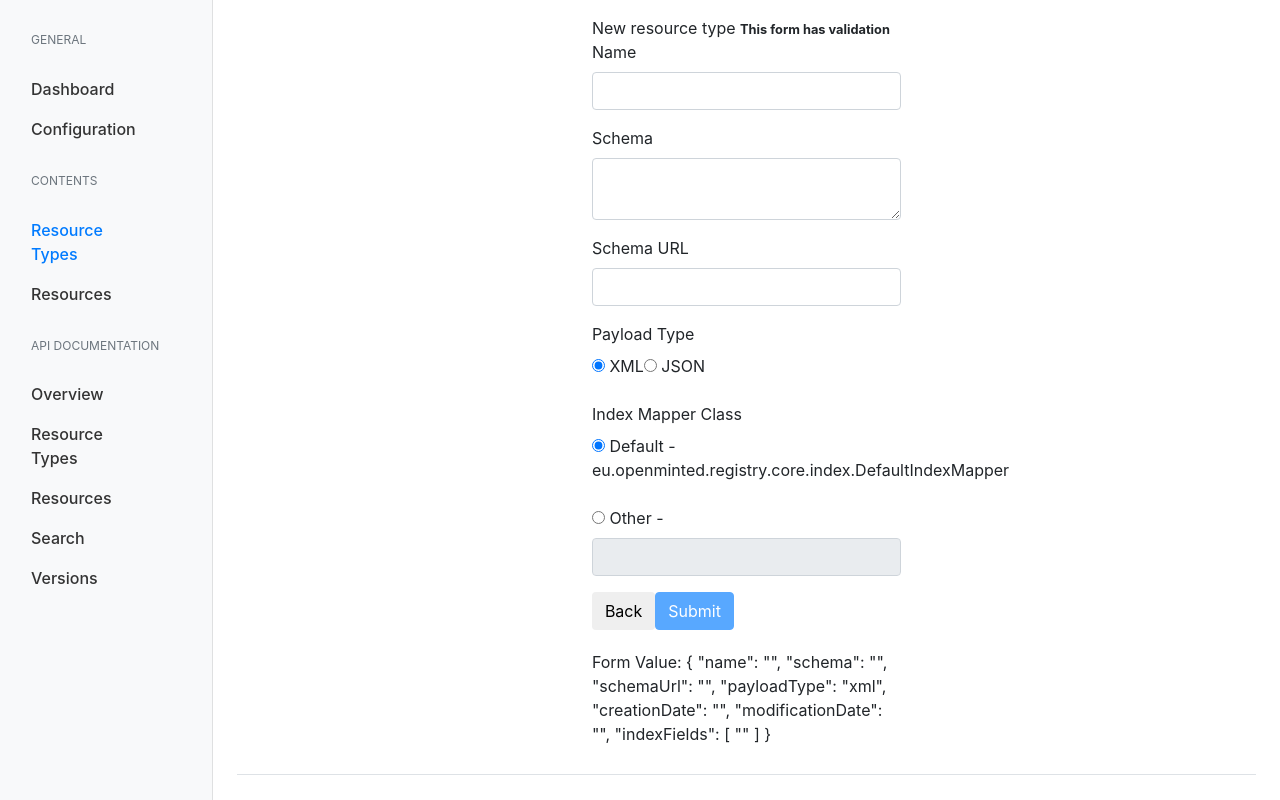
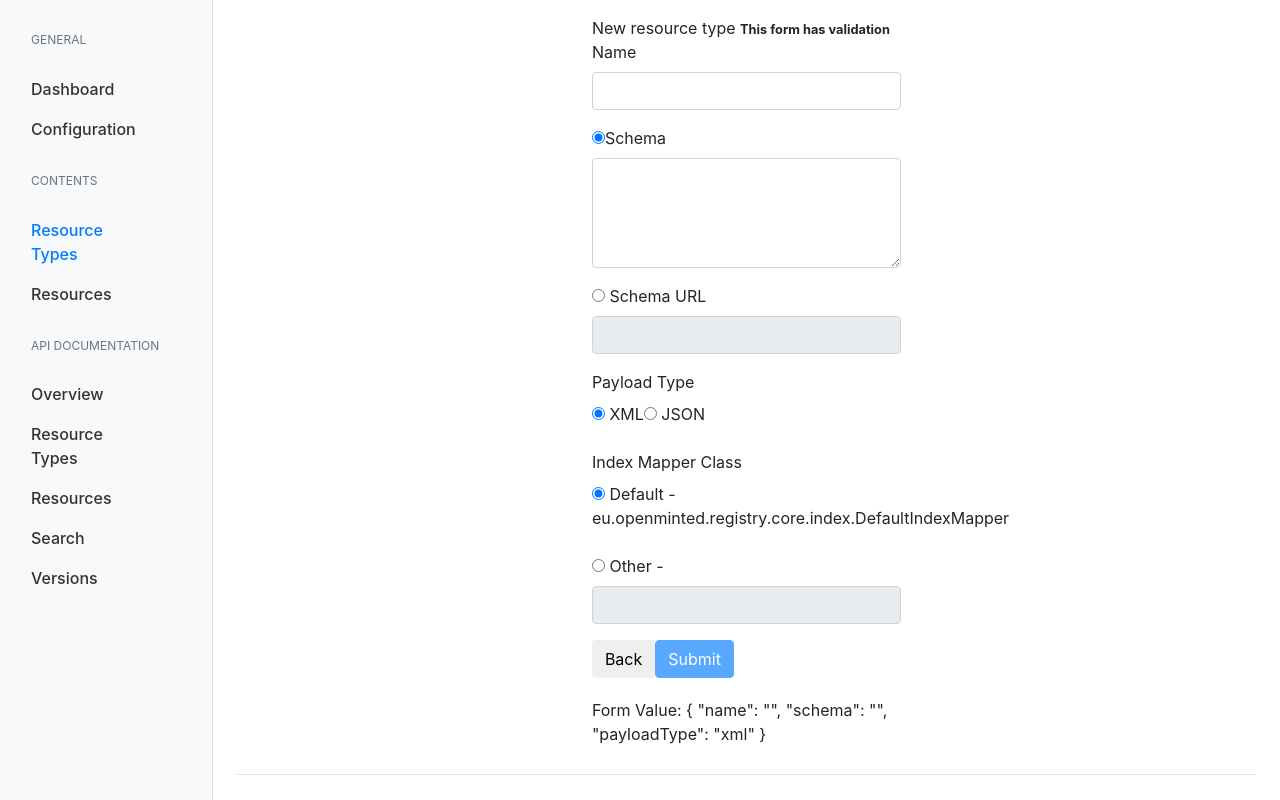
Before and after one commit to TheQuaker/registry-core-gui, an Angular app: page /resourceTypes/addNewResource in a window 1280 px wide. Built offline with nearby package versions, Linux system fonts and the light colour scheme.

Commit message:
1<new Resource Form refined> 2<update Resource Form refined> 3<new ResourceType Form refined>

```diff
--- a/src/app/resource/new-resource.component.html
+++ b/src/app/resource/new-resource.component.html
@@ -15,7 +15,7 @@
     </div>
 
     <div class="content-wrapper">
-      <form [formGroup]="resourceForm" (submit)="postResource()" class="form-horizontal" novalidate="novalidate">
+      <form [formGroup]="resourceForm" class="form-horizontal" novalidate="novalidate">
 
         <div class="offset-md-4 col-md-4">
           <div class="form-group">
@@ -64,7 +64,7 @@
           <div class="form-group form-actions">
             <div class="col-md-offset-2 col-md-6">
               <button class="btn btn-default" (click)="goBack()">Back</button>
-              <button class="btn btn-success" type="submit" [disabled]="!resourceForm.valid">Save resource</button>
+              <button class="btn btn-success" [disabled]="!resourceForm.valid" (click)="postResource()">Save resource</button>
             </div>
           </div>
         </div>
--- a/src/app/resource/resource-list.component.ts
+++ b/src/app/resource/resource-list.component.ts
@@ -75,6 +75,11 @@ export class ResourceListComponent implements OnInit {
           }
         } else {
           resourceType = '*';
+          if (params['resourceType'] === 'all') {
+            this.filterForm.get('resourceType').setValue('all');
+          } else {
+            this.filterForm.get('resourceType').setValue('null');
+          }
         }
         if (params['searchTerm']) {
           query = params['searchTerm'];
@@ -83,6 +88,7 @@ export class ResourceListComponent implements OnInit {
           }
         } else {
           query = '*';
+          this.filterForm.get('queryString').setValue('');
         }
         if (!params['page']) {
           this.router.navigate(['/resources'], {queryParams: {page: 1}, queryParamsHandling: 'merge'});
@@ -129,19 +135,6 @@ export class ResourceListComponent implements OnInit {
     } else {
       searchTerm = this.filterForm.get('queryString').value;
     }
-    if (event.target.value === 'all') {
-      this.resourceService.getResourcesBySearch('*', searchTerm, '0').subscribe(
-        resourcePage => this.resourcePage = resourcePage,
-        error => this.errorMessage = <any>error,
-        // () => this.viewPage = this.resourcePage.results.slice(0, 10)
-      );
-    } else {
-      this.resourceService.getResourcesBySearch(event.target.value, searchTerm, '0').subscribe(
-        resourcePage => this.resourcePage = resourcePage,
-        error => this.errorMessage = <any>error,
-        // () => this.viewPage = this.resourcePage.results.slice(0, 10)
-      );
-    }
     this.router.navigate(['/resources'],
       {queryParams: {resourceType: event.target.value, searchTerm: searchTerm, page: 1}, queryParamsHandling: ''});
   }
@@ -150,7 +143,7 @@ export class ResourceListComponent implements OnInit {
     console.log(this.filterForm.value);
     let query: string;
     let resourceType: string;
-    if (this.filterForm.controls['resourceType'].value) {
+    if (this.filterForm.controls['resourceType'].value && this.filterForm.controls['resourceType'].value !== 'null' ) {
       resourceType = this.filterForm.controls['resourceType'].value;
     } else {
       resourceType = '*';
@@ -161,10 +154,6 @@ export class ResourceListComponent implements OnInit {
       query = '*';
     }
     this.router.navigate(['/resources'], {queryParams: {resourceType: resourceType, searchTerm: query}, queryParamsHandling: ''});
-    if (resourceType === 'all') {
-      resourceType = '*';
-    }
-    this.getResources(resourceType, query, '0');
   }
 
   /** DELETE **/
@@ -175,10 +164,10 @@ export class ResourceListComponent implements OnInit {
     let page: number;
     this.route.queryParams.subscribe(
       params => {
-        console.log(params);
+        // console.log(params);
         if (params['resourceType'] && params['resourceType'] !== 'all') {
           resourceType = params['resourceType'];
-          console.log('this resourceype = ' + resourceType);
+          // console.log('this resourceype = ' + resourceType);
         } else {
           resourceType = '*';
         }
@@ -192,14 +181,14 @@ export class ResourceListComponent implements OnInit {
       }
     );
 
-    console.log('resourceType = ' + resourceType + '\nquery = ' + query + '\nstart item = ' + startItem + '\npage = ' + page);
+    // console.log('resourceType = ' + resourceType + '\nquery = ' + query + '\nstart item = ' + startItem + '\npage = ' + page);
     this.resourceService.deleteResource(id).subscribe(
       res => {},
       error => this.errorMessage = <any>error,
       () => {
-        console.log('the correct page ' + page);
+        // this should be more elegant
+        this.router.navigate(['/resources'], { queryParams: {page : 1}, queryParamsHandling: 'merge'});
         window.location.reload();
-        // this.router.navigate(['/resources'], { queryParams: {page : page}, queryParamsHandling: 'merge'})
       }
     );
   }
--- a/src/app/resource/update-resource.component.html
+++ b/src/app/resource/update-resource.component.html
@@ -1,9 +1,9 @@
 <p>Update Form</p>
 
 <div class="col-md-12">
-  <form [formGroup]="resourceForm" (submit)="putResource()" class="form-horizontal" novalidate="novalidate">
+  <form [formGroup]="resourceForm" class="form-horizontal" novalidate="novalidate">
 
-    <div class="col-md-6">
+    <div class="offset-md-4 col-md-4">
       <div class="form-group">
         <label class="control-label">Resource Type</label>
         <div class="" *ngIf="resourceTypes">
@@ -48,13 +48,12 @@
       <div class="form-group form-actions">
         <div class="col-md-offset-2 col-md-6">
           <button class="btn btn-default" (click)="goBack()">Back</button>
-          <button class="btn btn-success" type="submit">Save changes</button>
+          <button class="btn btn-success" [disabled]="!resourceForm.valid || !resourceForm.dirty" (click)="putResource()">Save changes</button>
         </div>
       </div>
     </div>
   </form>
-  <!--<p *ngIf="resource">-->
-    <!--&lt;!&ndash;Resource Value: {{resource | json}}&ndash;&gt;-->
-    <!--Resource Value: {{resourceForm.value | json}}-->
-  <!--</p>-->
+  <p *ngIf="resource">
+    Resource Value: {{resourceForm.value | json}}
+  </p>
 </div>
--- a/src/app/resource/update-resource.component.ts
+++ b/src/app/resource/update-resource.component.ts
@@ -15,6 +15,7 @@ import {ResourceType} from '../domain/resource-type';
 export class UpdateResourceComponent implements OnInit {
 
   resourceForm = this.fb.group({
+    id:['', Validators.required],
     payload: ['', Validators.required],
     payloadFormat: ['', Validators.required],
     payloadUrl: ['', Validators.required],
--- a/src/app/resourcetype/new-resource-type.component.html
+++ b/src/app/resourcetype/new-resource-type.component.html
@@ -14,7 +14,7 @@
     </div>
 
     <div class="content-wrapper" *ngIf="resourceTypeForm">
-      <form [formGroup]="resourceTypeForm" class="form-horizontal" (submit)="postResourceType()" novalidate="novalidate">
+      <form [formGroup]="resourceTypeForm" class="form-horizontal" novalidate="novalidate">
 
         <div class="form-group">
           <label class="control-label">Name</label>
@@ -23,13 +23,19 @@
           </div>
         </div>
         <div class="form-group">
-          <label class="control-label">Schema</label>
+          <label class="control-label">
+            <input type="radio" name="schemaRadioBtn" id="schema" (change)="radioBtnUrl('schema')"
+                   checked="checked">Schema
+          </label>
           <div class="">
-            <textarea class="form-control" formControlName="schema"></textarea>
+            <textarea rows="4" class="form-control" formControlName="schema"></textarea>
           </div>
         </div>
         <div class="form-group">
-          <label class="control-label">Schema URL</label>
+          <label class="control-label">
+            <input type="radio" name="schemaRadioBtn" id="schemaURL" (change)="radioBtnUrl('url')">
+            Schema URL
+          </label>
           <div class="">
             <input class="form-control" formControlName="schemaUrl" type="text">
           </div>
@@ -83,7 +89,7 @@
         <div class="form-group form-actions">
           <div class="">
             <button class="btn btn-default" (click)="goBack()">Back</button>
-            <button class="btn btn-primary" type="submit" [disabled]="!resourceTypeForm.valid">Submit</button>
+            <button class="btn btn-primary" [disabled]="!resourceTypeForm.valid" (click)="postResourceType()">Submit</button>
           </div>
         </div>
       </form>
--- a/src/app/resourcetype/new-resource-type.component.ts
+++ b/src/app/resourcetype/new-resource-type.component.ts
@@ -10,7 +10,6 @@ import {ResourceTypeService} from '../services/resource-type.service';
 
 export class NewResourceTypeComponent implements OnInit {
 
-
   resourceTypeForm: FormGroup;
 
   constructor(
@@ -21,16 +20,17 @@ export class NewResourceTypeComponent implements OnInit {
   ngOnInit() {
     this.resourceTypeForm = this.fb.group({
       name: ['', Validators.required],
-      schema: [''],
-      schemaUrl: [''],
+      schema: ['', Validators.required],
+      schemaUrl: ['', Validators.required],
       payloadType: ['', Validators.required],
-      creationDate: [''],
-      modificationDate: [''],
+      // creationDate: [''],
+      // modificationDate: [''],
       indexMapperClass: ['', Validators.required],
-      indexFields: this.fb.array([
-        this.fb.control('')
-      ]),
+      // indexFields: this.fb.array([
+      //   this.fb.control('')
+      // ]),
     });
+    this.resourceTypeForm.get('schemaUrl').disable();
     this.resourceTypeForm.get('indexMapperClass').disable();
     this.resourceTypeForm.get('payloadType').setValue('xml');
   }
@@ -38,7 +38,8 @@ export class NewResourceTypeComponent implements OnInit {
   postResourceType(): void {
     this.resourceTypeForm.get('indexMapperClass').enable();
     if (this.resourceTypeForm.get('indexMapperClass').value === '') {
-      this.resourceTypeForm.get('indexMapperClass').setValue('eu.openminted.registry.core.index.DefaultIndexMapper');
+      this.resourceTypeForm.get('indexMapperClass').setValue(
+        'eu.openminted.registry.core.index.DefaultIndexMapper');
     }
     console.log(this.resourceTypeForm.value);
     this.resourceTypeService.addResourceType(this.resourceTypeForm.value).subscribe();
@@ -51,7 +52,18 @@ export class NewResourceTypeComponent implements OnInit {
     } else {
       this.resourceTypeForm.get('indexMapperClass').enable();
     }
+  }
 
+  radioBtnUrl(select: string): void {
+    if (select === 'url') {
+      this.resourceTypeForm.get('schema').disable();
+      this.resourceTypeForm.get('schemaUrl').enable();
+      this.resourceTypeForm.get('schema').setValue('');
+    } else {
+      this.resourceTypeForm.get('schemaUrl').disable();
+      this.resourceTypeForm.get('schema').enable();
+      this.resourceTypeForm.get('schemaUrl').setValue('');
+    }
   }
 
   goBack() {
```
